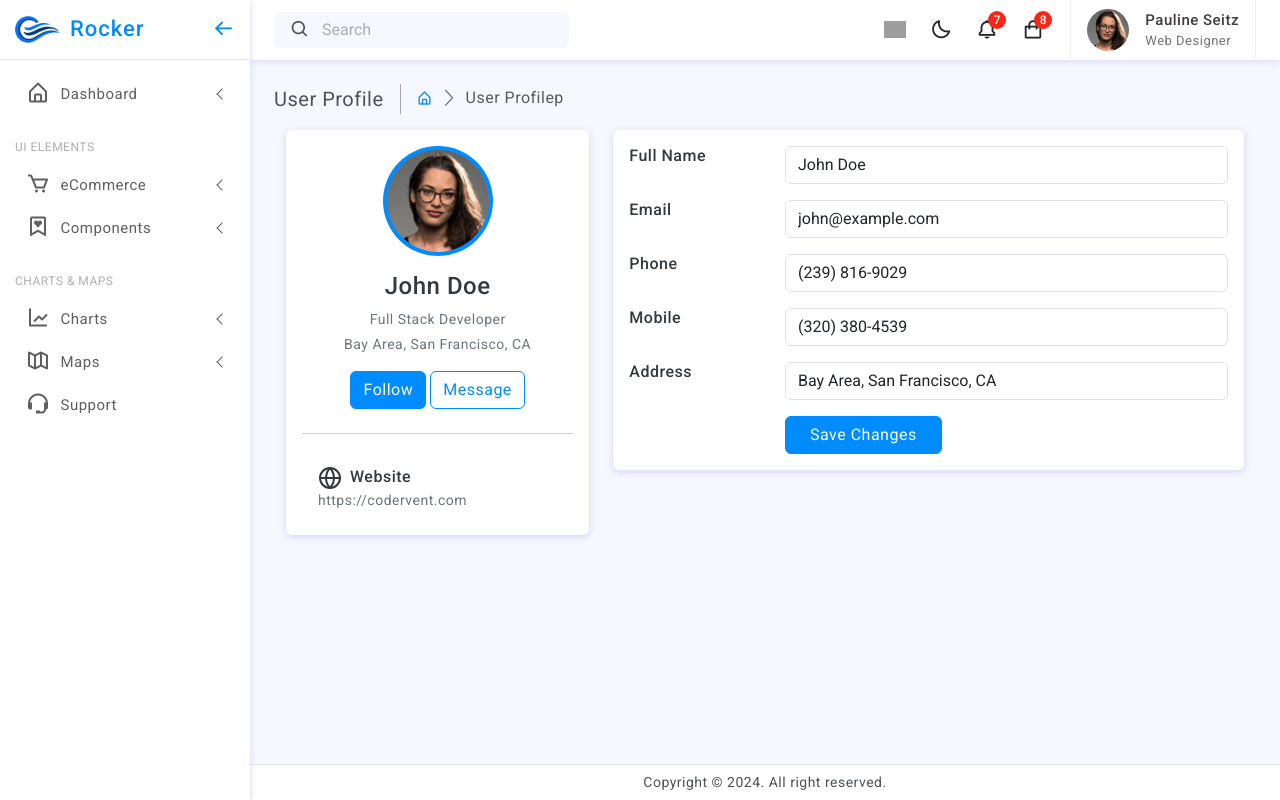
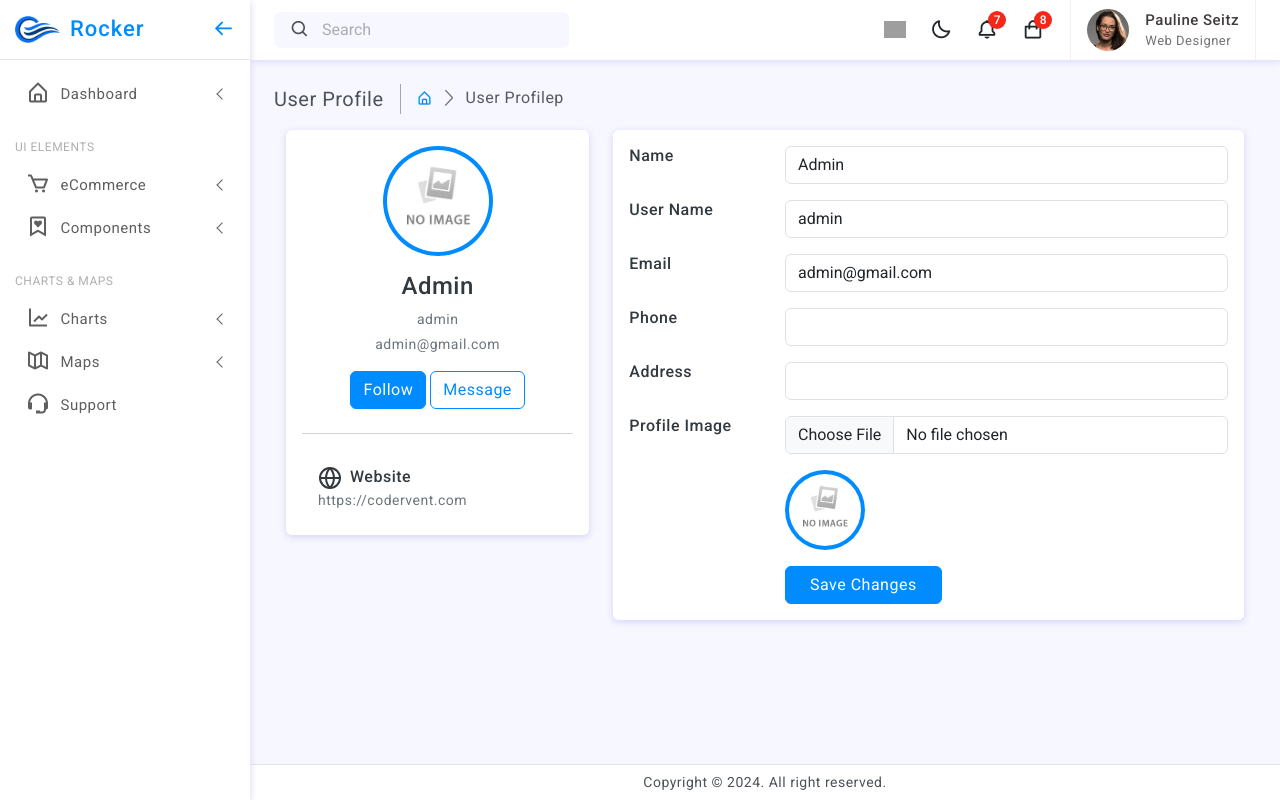
Before and after one commit to developerputul/Sofasy-E-commerce, a Laravel app: page /admin/profile in a window 1280 px wide. Run offline with Laravel 10, Linux system fonts and the light colour scheme; a user stored in the database is signed in; data comes from the database, SQL or seed files in the repository; grey boxes are pictures that could not be loaded.

Commit message:
Admin Dashboard Profile section Updated

```diff
--- a/resources/views/admin/admin_profile_view.blade.php
+++ b/resources/views/admin/admin_profile_view.blade.php
@@ -1,6 +1,7 @@
 
 @extends('admin.admin_dashboard')
 @section('admin')
+<script src="https://ajax.googleapis.com/ajax/libs/jquery/3.7.1/jquery.min.js"></script>
 
 <div class="page-content">
     <!--breadcrumb-->
@@ -25,11 +26,11 @@
                     <div class="card">
                         <div class="card-body">
                             <div class="d-flex flex-column align-items-center text-center">
-                                <img src="{{ asset('backend/assets/images/avatars/avatar-2.png') }}" alt="Admin" class="rounded-circle p-1 bg-primary" width="110">
+                                <img src="{{ (!empty($profileData->photo)) ? url('upload/admin_images/'.$profileData->photo) : url('upload/no_image.jpg') }}" alt="Admin" class="rounded-circle p-1 bg-primary" width="110">
                                 <div class="mt-3">
-                                    <h4>John Doe</h4>
-                                    <p class="text-secondary mb-1">Full Stack Developer</p>
-                                    <p class="text-muted font-size-sm">Bay Area, San Francisco, CA</p>
+                                    <h4>{{ $profileData->name }}</h4>
+                                    <p class="text-secondary mb-1">{{ $profileData->username }}</p>
+                                    <p class="text-muted font-size-sm">{{ $profileData->email }}</p>
                                     <button class="btn btn-primary">Follow</button>
                                     <button class="btn btn-outline-primary">Message</button>
                                 </div>
@@ -50,10 +51,18 @@
             <div class="card-body">
                 <div class="row mb-3">
                     <div class="col-sm-3">
-                                    <h6 class="mb-0">Full Name</h6>
+                        <h6 class="mb-0">Name</h6>
                     </div>
                     <div class="col-sm-9 text-secondary">
-                                    <input type="text" class="form-control" value="John Doe" />
+                        <input type="text" name="name" class="form-control" value="{{ $profileData->name }}" />
+                    </div>
+                </div>
+                <div class="row mb-3">
+                    <div class="col-sm-3">
+                        <h6 class="mb-0">User Name</h6>
+                    </div>
+                    <div class="col-sm-9 text-secondary">
+                        <input type="text" name="username" class="form-control" value="{{ $profileData->username }}" />
                     </div>
                 </div>
                 <div class="row mb-3">
@@ -61,7 +70,7 @@
                         <h6 class="mb-0">Email</h6>
                     </div>
                     <div class="col-sm-9 text-secondary">
-                                    <input type="text" class="form-control" value="john@example.com" />
+                        <input type="email" name="email" class="form-control" value="{{ $profileData->email }}" />
                     </div>
                 </div>
                 <div class="row mb-3">
@@ -69,15 +78,7 @@
                         <h6 class="mb-0">Phone</h6>
                     </div>
                     <div class="col-sm-9 text-secondary">
-                                    <input type="text" class="form-control" value="(239) 816-9029" />
-                                </div>
-                            </div>
-                            <div class="row mb-3">
-                                <div class="col-sm-3">
-                                    <h6 class="mb-0">Mobile</h6>
-                                </div>
-                                <div class="col-sm-9 text-secondary">
-                                    <input type="text" class="form-control" value="(320) 380-4539" />
+                        <input type="text" name="phone" class="form-control" value="{{ $profileData->phone }}" />
                     </div>
                 </div>
                 <div class="row mb-3">
@@ -85,9 +86,28 @@
                         <h6 class="mb-0">Address</h6>
                     </div>
                     <div class="col-sm-9 text-secondary">
-                                    <input type="text" class="form-control" value="Bay Area, San Francisco, CA" />
+                        <input type="text" name="address" class="form-control" value="{{ $profileData->address }}" />
                     </div>
                 </div>
+
+                <div class="row mb-3">
+                    <div class="col-sm-3">
+                        <h6 class="mb-0">Profile Image</h6>
+                    </div>
+                    <div class="col-sm-9 text-secondary">
+                        <input type="file" name="photo" class="form-control" id="image"/>
+                    </div>
+                </div>
+
+                <div class="row mb-3">
+                    <div class="col-sm-3">
+                        <h6 class="mb-0"></h6>
+                    </div>
+                    <div class="col-sm-9 text-secondary">
+                        <img id="showImage" src="{{ (!empty($profileData->photo)) ? url('upload/admin_images/'.$profileData->photo) : url('upload/no_image.jpg') }}" alt="Admin" class="rounded-circle p-1 bg-primary" width="80">
+                    </div>
+                </div>
+
                 <div class="row">
                     <div class="col-sm-3"></div>
                     <div class="col-sm-9 text-secondary">
@@ -103,4 +123,20 @@
     </div>
 </div>
 
+
+<script type="text/javascript">
+
+$(document).ready(function(){
+    $('#image').change(function(e){
+        var reader = new FileReader();
+        reader.onload = function(e){
+            $('#showImage').attr('src',e.target.result);
+        }
+        reader.readAsDataURL(e.target.files['0']);
+    });
+});
+
+</script>
+
+
 @endsection
```
Also changed, not shown: public/upload/no_image.jpg (added). Lines whose indentation alone changed are shown as unchanged.
